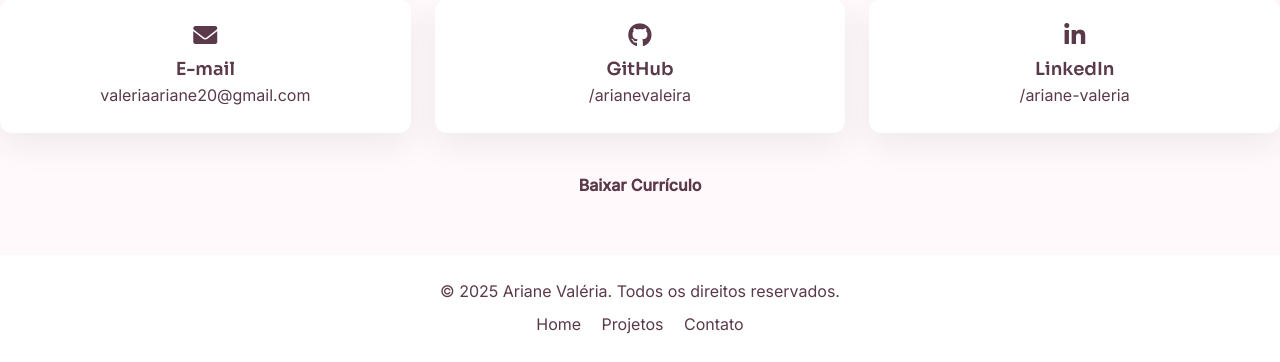
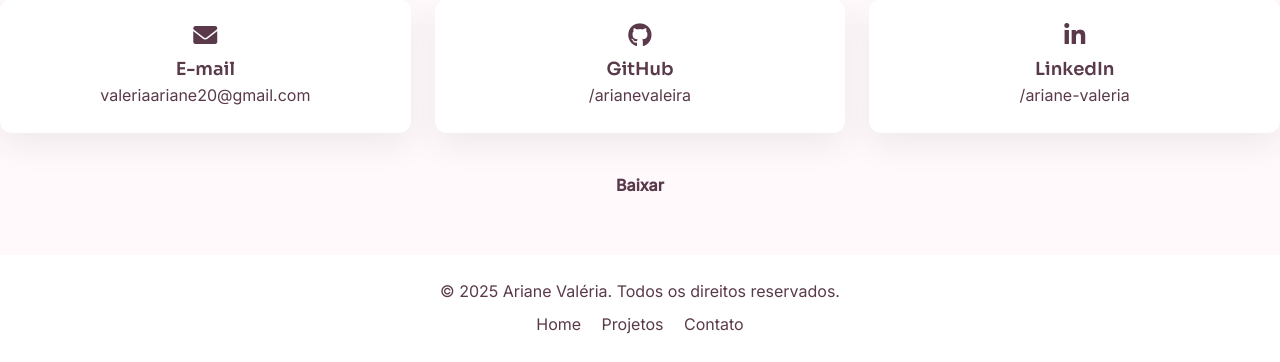
Before and after one commit to arianevaleira/meu-portifolio, a Flask app: page / in a window 1280 px wide. Shown: the part 2628-2990 px from the top of the page. Run offline with Flask 3, Linux system fonts and the light colour scheme; some libraries are stand-ins or nearby versions.

Commit message:
Adicionando arquivo

```diff
--- a/templates/index.html
+++ b/templates/index.html
@@ -198,9 +198,7 @@
     <p id="form-message" class="mt-4 text-center hidden"></p>
   </div>
   <div class="text-center mt-6">
-    <a href="/resume.pdf" download class="inline-block bg-accent font-semibold py-2 px-6 rounded-full transition">
-      Baixar Currículo
-    </a>
+       <a href="curriculo.pdf" download="curriculo.pdf" class="inline-block bg-accent font-semibold py-2 px-6 rounded-full transition">Baixar</a>
   </div>
 </section>
 
```
Also changed, not shown: 1 other file.
